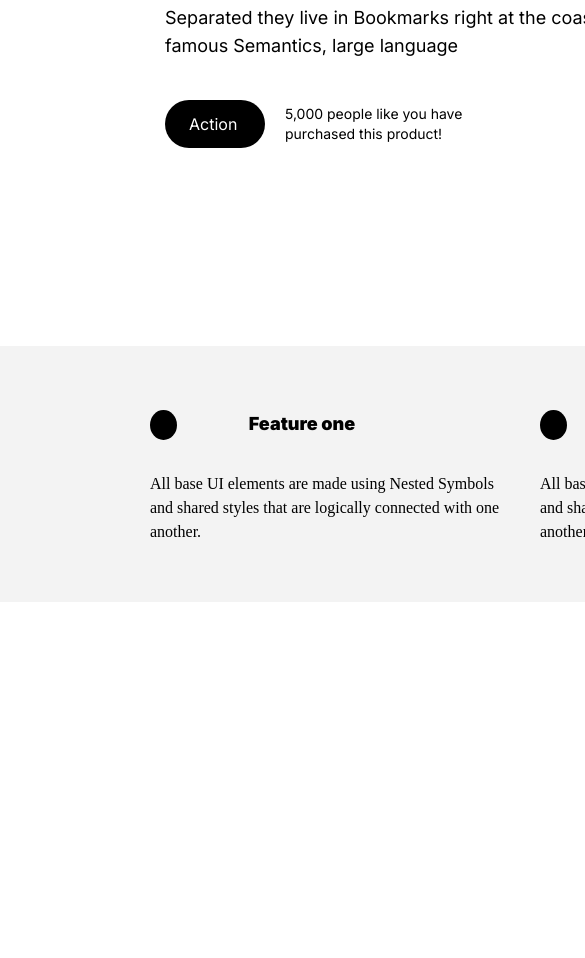
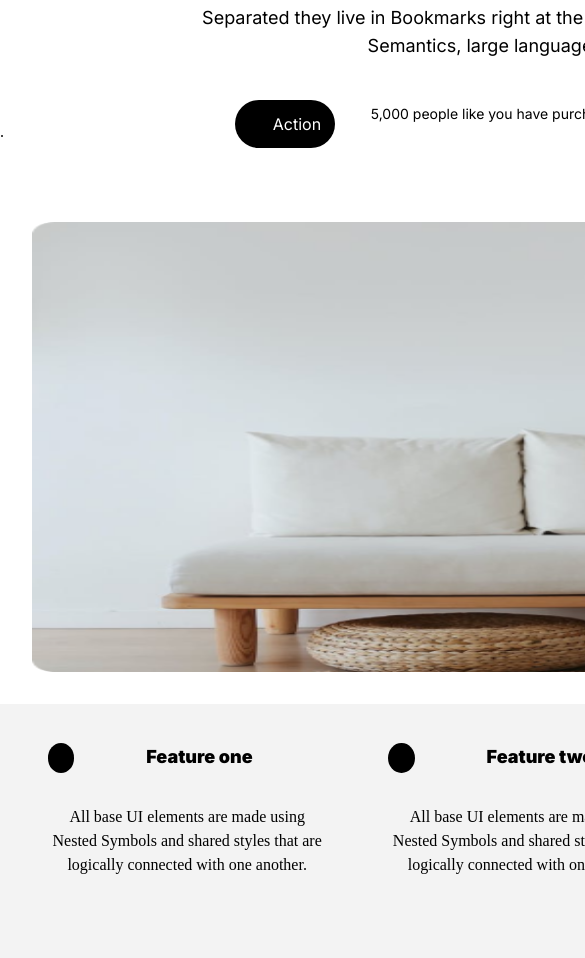
Before and after one commit to MariamKhuts/homework-8, a plain HTML site: page index.html in a window 390 px wide. Shown: the part 312-1270 px from the top of the page, 585 px wide, since content can reach past the window. Before the commit the page ends 914 px from the top, so only its background shows below. Drawn offline with Linux system fonts and the light colour scheme.

Commit message:
add responsive

```diff
--- a/css/style.css
+++ b/css/style.css
@@ -110,3 +110,56 @@
                   height: 40px;
                   display: flex;
                 }
+
+
+   @media (max-width:1024px)
+
+   { .first-section {flex-direction: column;
+                     width: 960px;
+                     height: 798px;}
+
+     .left-block {width: 630px;
+                  height: 200px;
+                  text-align: center;
+      }
+      .left-block-text { text-align: center;
+                       justify-content: center;
+                       width: 630px;
+
+     }
+
+      .main-text {width:370px;}
+
+   .right-image { width: 960px;
+                 height: 450px;
+                 margin-top: 82px;
+                 justify-content: center;
+                 margin-left: 32px;
+                 margin-right: 32px
+
+                 ;
+                }
+
+      .second-section { width: 1024px;
+                      height: 254px;
+                      margin-top: 180px;
+                    justify-content: center;
+                  }
+         .box {  width:279.33px;
+                 height: 176px;
+                justify-content: center;
+                margin-left: 32px;
+                margin-top: 39px;
+                font-size: 16px;
+                line-height: 24px;
+
+
+                 }
+         .middle { margin-left: 61px;
+               }
+        .same-text  { font-size: 16px;
+                       width: 279.33px;
+                     text-align: center;}
+
+
+               }
```
